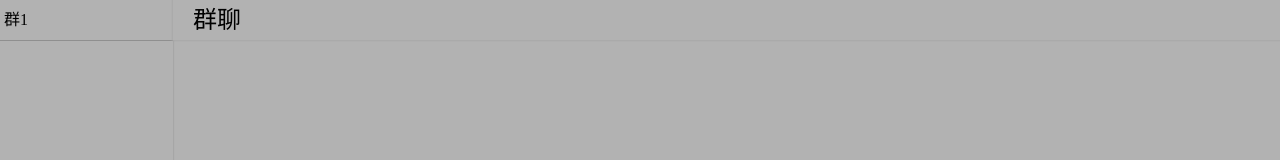
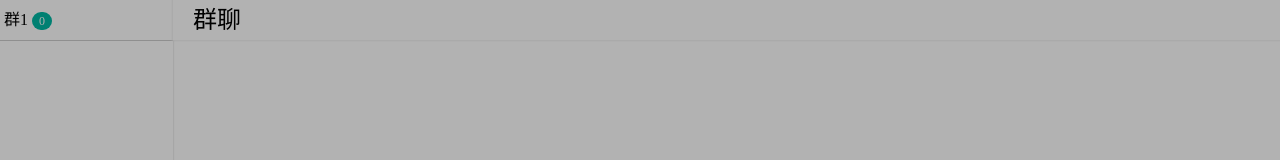
Before and after one commit to javanf/web-im, a Vue app: page / in a window 1280 px wide. Shown: the top 160 px of the page. Built offline with nearby package versions, Linux system fonts and the light colour scheme.

Commit message:
消息已读未读；

```diff
--- a/src/App.vue
+++ b/src/App.vue
@@ -12,8 +12,13 @@
     <div class="web-im">
       <div class="dis-flex">
         <div class="user-list">
-          <div class="user" @click="triggerGroup">群1</div>
-          <div class="user" @click="triggerPersonal(item)" v-if="item.uid!=uid" v-for="item in users">{{item.nickname}}</div>
+          <div class="user" @click="triggerGroup">群1
+            <span class="tips-num">{{getMsgNum()}}</span>
+          </div>
+          <div class="user" @click="triggerPersonal(item)" v-if="item.uid!=uid" v-for="item in users">
+            {{item.nickname}}
+            <span class="tips-num">{{getMsgNum(item)}}</span>
+          </div>
         </div>
         <div class="msg-content">
           <div class="header im-title">{{title}}</div>
@@ -85,10 +90,24 @@ export default {
       let data = vm.messageList.filter(item=>{
         return item.bridge.sort().join(',') == vm.bridge.sort().join(',')
       })
+      data.map(item=>{
+        item.status = 0
+        return item;
+      })
       return data;
     }
   },
   methods: {
+    getMsgNum(user){
+      if(!user){
+        return this.messageList.filter(item=>{
+          return !item.bridge.length && item.status === 1
+        }).length
+      }
+      return this.messageList.filter(item=>{
+        return item.bridge.length && item.uid === user.uid && item.status === 1
+      }).length
+    },
     triggerGroup() {
       this.bridge = [];
       this.title = '群聊';
--- a/src/app.styl
+++ b/src/app.styl
@@ -28,6 +28,16 @@ html, body, #app
       line-height 40px
       padding 0 4px
       border-bottom 1px solid #ccc
+      .tips-num
+        height 18px
+        font-size 12px
+        color #ffffff
+        background $green
+        min-width 20px
+        border-radius 50px
+        display: inline-block;
+        line-height: 18px;
+        text-align center
   .msg-content
     position relative
     width 100%
```
Also changed, not shown: 1 other file (tests, documents, lock files or other folders).
